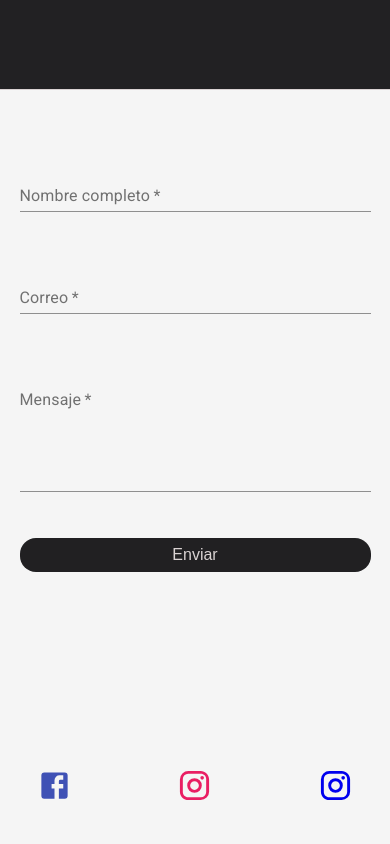
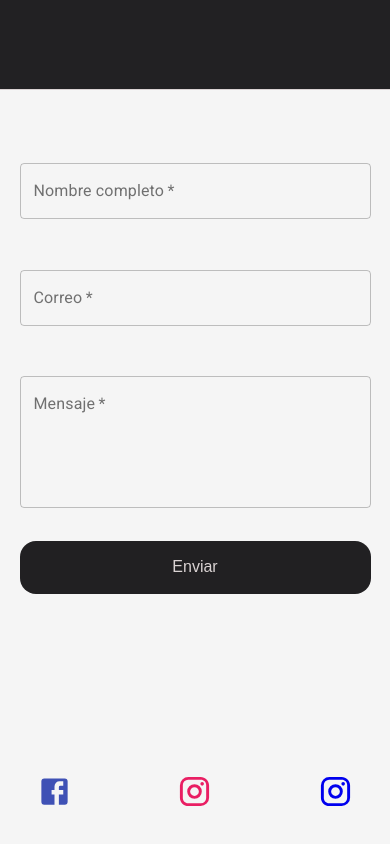
Before and after one commit to reynaldo-martinez/osProductions, a React (Vite) app: page / in a window 390 px wide. Shown: the part 2442-3286 px from the top of the page. Built offline with nearby package versions, Linux system fonts and the light colour scheme.

Commit message:
actualizado boton del form

```diff
--- a/src/components/SectionFour.jsx
+++ b/src/components/SectionFour.jsx
@@ -37,6 +37,7 @@ export const SectionFour = () => {
                             value={nombre}
                             onChange={handleInputChange}
                             required
+                            variant='outlined'
                         />
                     </div>
 
@@ -50,8 +51,7 @@ export const SectionFour = () => {
                             value={correo}
                             onChange={handleInputChange}
                             required
-
-
+                            variant='outlined'
                         />
                     </div>
 
@@ -66,20 +66,18 @@ export const SectionFour = () => {
                             value={mensaje}
                             onChange={handleInputChange}
                             required
-
-
-
+                            variant='outlined'
                         />
 
                     </div>
 
 
-                    <div>
+                    <div className='btn-container'>
                         <button type='submit'>Enviar</button>
-                <a href="mailto:" className='hidden'>mail</a>
 
                     </div>
                 </form>
+                <a href="mailto:" className='hidden'>mail</a>
 
             </div>
 
--- a/src/styles/components/navbar.css
+++ b/src/styles/components/navbar.css
@@ -68,7 +68,7 @@
 
         .menu{
             height: calc(100vh - 5rem) ;
-            background-color: rgba(7, 6, 8, 0.89);
+            background-color: rgba(7, 6, 8, 1);
            display: none;
         }
 
@@ -102,6 +102,7 @@
 
         .activarMenu{
             display: flex;
+
             animation: activate 500ms ease-in-out both;
 
         }
--- a/src/styles/components/section4.css
+++ b/src/styles/components/section4.css
@@ -30,9 +30,15 @@
     display: flex;
 }
 
-.form-contact form div button{
+.btn-container{
+    height: 100%;
+
+}
+
+.btn-container button{
     width: 100%;
     height: 60%;
+    min-height: 60%;
     border: 0px;
     outline: none;
 
@@ -88,4 +94,7 @@
     .form-contact form{
         width: 90%;
     }
+    .btn-container button{
+        height: 100%;
+    }
 }
```
